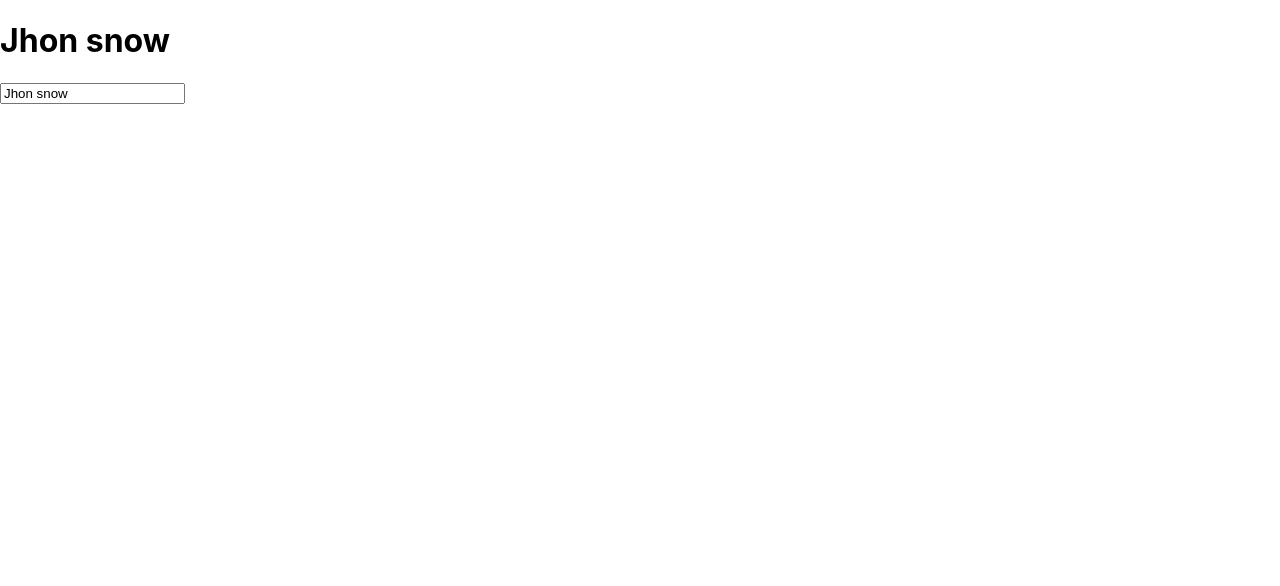
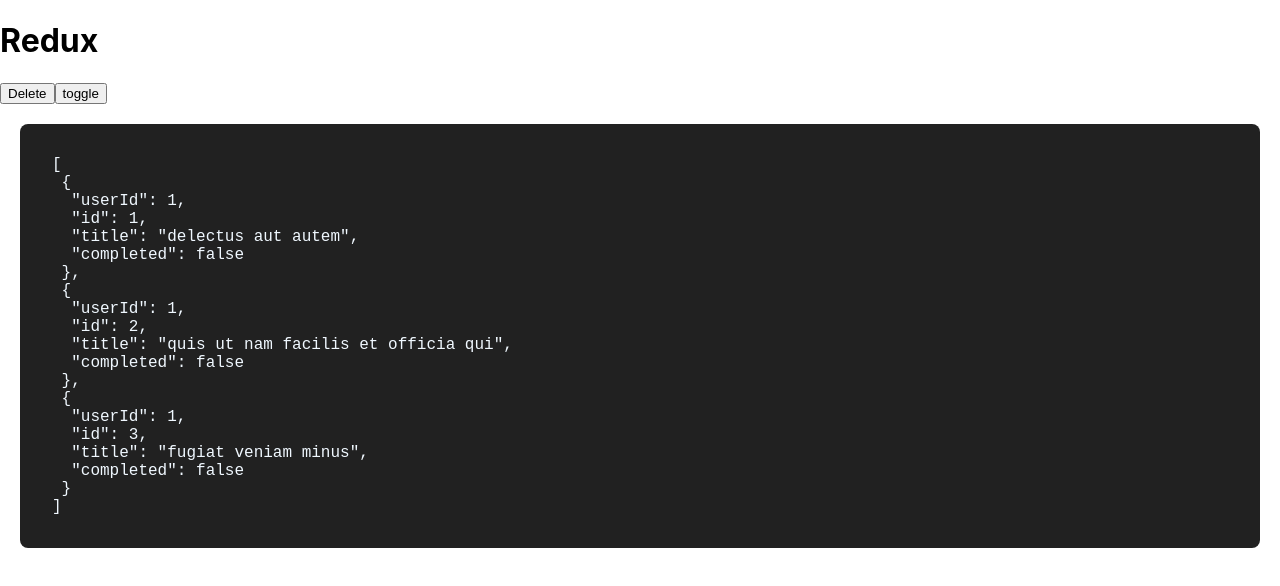
Before and after one commit to BrownEdgar/React-Redux, a React (Create React App) app: page / in a window 1280 px wide. Shown: the top 586 px of the page. Built offline with nearby package versions, Linux system fonts and the light colour scheme.

Commit message:
add test brunch

```diff
--- a/src/App.js
+++ b/src/App.js
@@ -1,30 +1,20 @@
-/*
-useSelector-ը ընդունում է ֆունկցիա,(որը որոշում է "state"-ի որ մասն մենք պետք է վերադարձնենք) և որի մեջ մեզ է հասնում ամբողջ "state"-ը
-մենք այդ "state"-ից կարող ենք վերցնել միայն մեր ուզածը (ՏՈՂ X)
-useDispatch() Hook-ֆունկցիան կանչում էնք և փողանցում ենք "action" օբյեկտ, որը նկարագրում է "state"-ի "ապագա" փոփողության մանրամասները։
-"type"- համաձայնեցված անուն է, որը որոսհում է թե ինչ պետք է "reducer"-ը ("state"-ի փեփեղության համար պատասղանատու ֆունկցիան է)
-"payload"-ը օգտակար տվյալները
-*/
 
 import { useSelector, useDispatch } from "react-redux"
-import ActionTypes from './redux/actionTypes'
+import Types from './redux/actionTypes'
+
 
 function App() {
-
-	const name = useSelector(state => state.friend.name)
+	const state = useSelector(state => state)
 	const dispatch = useDispatch()
-
+	console.log(state);
 	return (
 		<div className="App">
-			<h1>{name}</h1>
-			<input type="text"
-				value={name}
-				onChange={(e) => {
-					dispatch({
-						type: ActionTypes.changeName,
-						payload: { name: e.target.value }
-					})
-				}} />
+			<h1>Redux</h1>
+			<button onClick={() => dispatch({type: Types.deleteTodosById, payload:{id:2}})}>Delete</button>
+			<button onClick={() => dispatch({ type: Types.toggleValid})}>toggle</button>
+			<pre>{
+					JSON.stringify(state.todos, null,1)
+				}</pre>
 		</div>
 	);
 }
--- a/src/index.css
+++ b/src/index.css
@@ -11,3 +11,11 @@
   font-family: source-code-pro, Menlo, Monaco, Consolas, 'Courier New',
     monospace;
 }
+pre {
+	padding: 2rem;
+	background-color: #212121;
+	color: aliceblue;
+	border-radius: 8px;
+	margin: 20px;
+	font-size: 16px;
+}
--- a/src/redux/actionTypes.js
+++ b/src/redux/actionTypes.js
@@ -1,4 +1,5 @@
- const ACTION_TYPES = {
-	changeName: "CHANGE_FRIEND_NAME"
+const ACTION_TYPES = {
+	deleteTodosById: "DELETE_BY_ID",
+	toggleValid: "TOGGLE_VALUE"
 }
 export default ACTION_TYPES;
--- a/src/redux/store.js
+++ b/src/redux/store.js
@@ -1,20 +1,44 @@
-import { createStore } from "redux";
-import ActionTypes from './actionTypes'
+import { createStore } from 'redux'
+import Types from './actionTypes'
+
 const initialState = {
-	arr:[],
-	bonus: 1500,
+	todos: [
+		{
+			"userId": 1,
+			"id": 1,
+			"title": "delectus aut autem",
+			"completed": false
+		},
+		{
+			"userId": 1,
+			"id": 2,
+			"title": "quis ut nam facilis et officia qui",
+			"completed": false
+		},
+		{
+			"userId": 1,
+			"id": 3,
+			"title": "fugiat veniam minus",
+			"completed": false
+		}
+	],
+	isValid: false,
+}
+function deleteByID(state, id ) {
+	let newtodos = [...state.todos].filter(elem => elem.id !== id);
+	return { ...state, todos: newtodos }
+}
+const todoRedusers = (state={}, action) => {
+	if (action.type === Types.deleteTodosById) {
+		return deleteByID(state, action.payload.id)
+	}
+	if (action.type === Types.toggleValid) {
+		return { ...state, isValid: !state.isValid}
+	}
+	return state
+}
 
-	friend: {
-		name: "Jhon snow"
-	}
 
-}
-function createReduser(state, action) {
-	if (action.type === ActionTypes.changeName) {
-		return { friend: { name: action.payload.name } }
-	}
-	return state;
+const store = createStore(todoRedusers,initialState);
 
-}
-const store = createStore(createReduser, initialState )
 export default store
```
Also changed, not shown: 1 other file (tests, documents, lock files or other folders).
